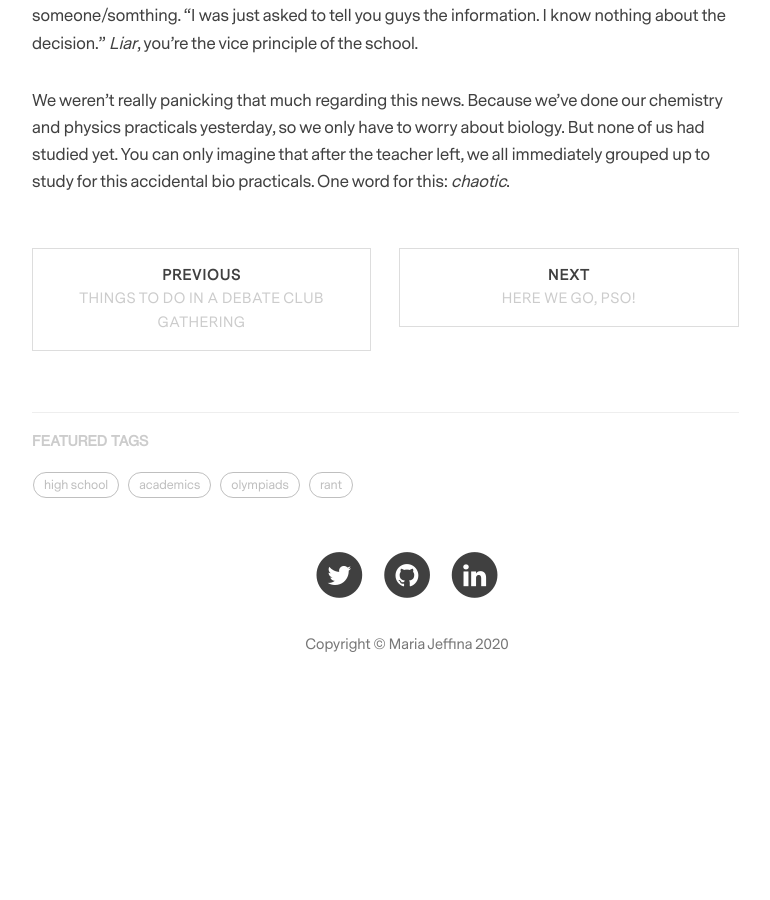
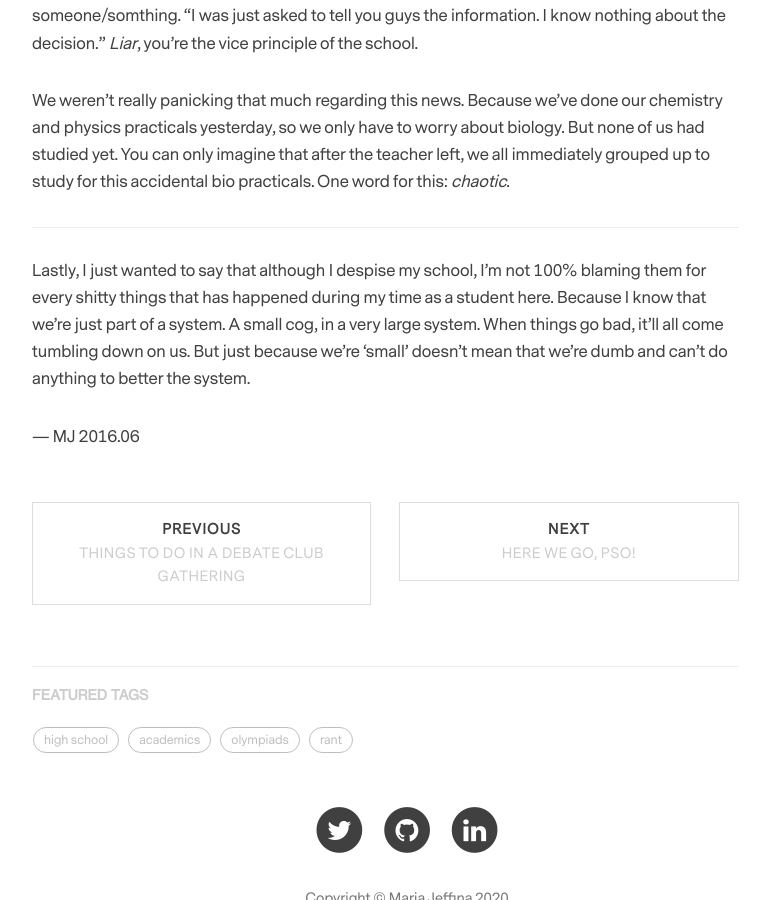
Before and after one commit to maiesey/maiesey.github.io, a Jekyll site: the page built from _posts/2016-06-21-things-during-2016-finals.markdown, in a window 1280 px wide and 900 px high, scrolled down 2646 px. Shown: the whole window, without its empty margins (233-1003 px from the left). Built offline with Jekyll 4.4.1, drawn with Linux system fonts in a browser that asks for light colours; nearby versions of some CDN libraries; comment, search, counter and statistics services are not loaded; before the commit the page ends 3368 px from its top, so only the background shows below that.

```diff
--- a/_posts/2015-09-14-cheat-or-not.markdown
+++ b/_posts/2015-09-14-cheat-or-not.markdown
@@ -41,4 +41,4 @@
 
 Yeah, high school is awesome, 10/10 experience, not gonna lie 😂.
 
-—— MJ 2015.09
+— MJ 2015.09
--- a/_posts/2015-11-23-physicsmaths.markdown
+++ b/_posts/2015-11-23-physicsmaths.markdown
@@ -45,4 +45,4 @@
 
 So currently I am in the middle of the fifth week, as I'm writing this (while also trying to work on our current PSet). Happily staying in the physics team. I just thought it would be fun to share this 'changeable' habit of mine and see it in action.
 
-—— MJ 2015.11
+— MJ 2015.11
--- a/_posts/2016-02-08-physics-state.markdown
+++ b/_posts/2016-02-08-physics-state.markdown
@@ -35,4 +35,4 @@
 
 Wish me luck, until next year, olympiads 🤞
 
-—— MJ 2016.02
+— MJ 2016.02
--- a/_posts/2016-04-30-things-to-do-in-a-club-meeting.markdown
+++ b/_posts/2016-04-30-things-to-do-in-a-club-meeting.markdown
@@ -33,3 +33,5 @@
 ### 6. The Easiest And Probably Most Fun of Them All: Bring All Of Your Card/Board Games. It's Game Night!
 ![Game_Night](/img/in-post/board-game-night.jpg "Board Game")
 There's nothing that can quite beat passing time with controversial board games (eyeing on you, Monopoly). You get the hype, others don't have to play to get hyped too. Make an accidental championship of Cards Against Humanity or anything hot right now. Besides, debaters are outside thinkers, somewhat rebels and dare to be different! Don't settle much for casual games. Be bold. Or even, *show us your dark side*
+
+— MJ 2016.02
--- a/_posts/2016-06-21-things-during-2016-finals.markdown
+++ b/_posts/2016-06-21-things-during-2016-finals.markdown
@@ -36,3 +36,9 @@
 You know, these teachers when they're being attacked they'd always blame it on someone/somthing. "I was just asked to tell you guys the information. I know nothing about the decision." *Liar*, you're the vice principle of the school.
 
 We weren't really panicking that much regarding this news. Because we've done our chemistry and physics practicals yesterday, so we only have to worry about biology. But none of us had studied yet. You can only imagine that after the teacher left, we all immediately grouped up to study for this accidental bio practicals. One word for this: *chaotic*.
+
+---
+
+Lastly, I just wanted to say that although I despise my school, I'm not 100% blaming them for every shitty things that has happened during my time as a student here. Because I know that we're just part of a system. A small cog, in a very large system. When things go bad, it'll all come tumbling down on us. But just because we're 'small' doesn't mean that we're dumb and can't do anything to better the system.
+
+— MJ 2016.06
--- a/_posts/2017-02-23-physicsastro.markdown
+++ b/_posts/2017-02-23-physicsastro.markdown
@@ -44,4 +44,4 @@
 
 Oh, the things I do to get away from these other dreadful subjects. 😂
 
-—— MJ 2017.02
+— MJ 2017.02
```
Also changed, not shown: img/mariajeffina.jpg.
